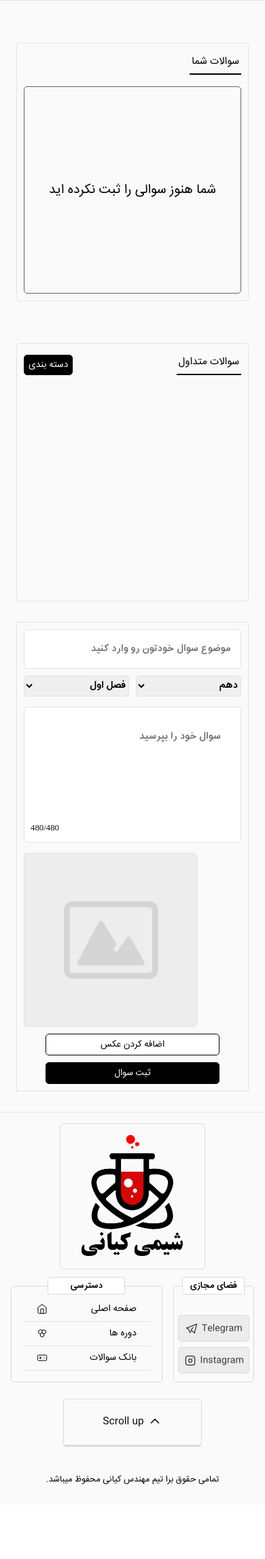
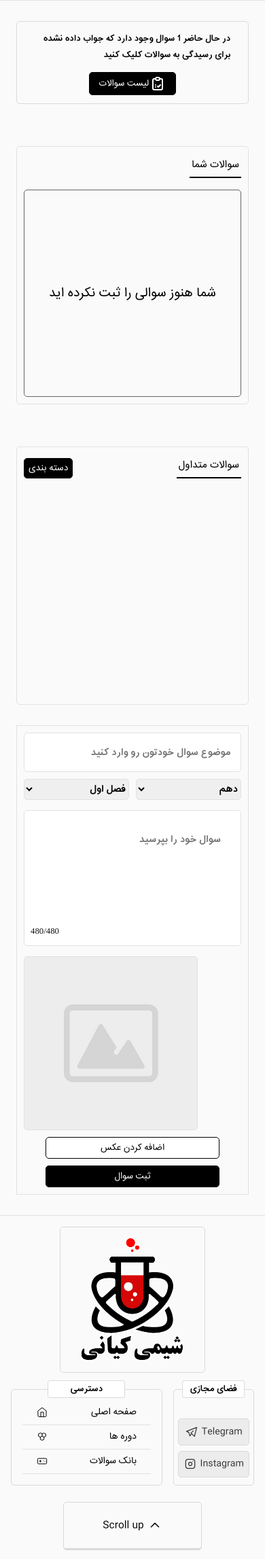
Before and after one commit to Bqrdiwa/Chemistry, a Django app: page /solution/ in a window 390 px wide. Shown: the part 108-2402 px from the top of the page at 68% size. Before the commit the page ends 2292 px from the top, so only its background shows below. Run offline with Django 4.2, Linux system fonts and the light colour scheme; a user stored in the database is signed in; data comes from the database, SQL or seed files in the repository; parts of the project's set-up code (start-up, migrations or seed data) failed here and were passed over.

Commit message:
added (notanswered_solutions) to solution section

```diff
--- a/main/home/templates/home/base.html
+++ b/main/home/templates/home/base.html
@@ -461,7 +461,9 @@
 
     }
 
-
+    main {
+        min-height: 100%;
+    }
 </style>
 
 <script>
--- a/main/home/templates/home/solution.html
+++ b/main/home/templates/home/solution.html
@@ -17,6 +17,55 @@
     var allitems = {}
 </script>
 <main>
+    <style>
+        * {
+            transition: all 0s ease;
+        }
+        .solutionist-admin {
+            display: flex;
+            padding: 1em 2em;
+            align-items: center;
+            border: 1px solid #dadada;
+            font-size: .8rem;
+            border-radius: 5px;
+            margin-top: 30px;
+            font-family: IRSansB;
+            justify-content: space-between;
+        }
+
+        .solutionist-admin > button {
+            transition: all 300ms ease;
+        }
+
+        .solutionist-admin > button > svg {
+            stroke-width: 1.5px;
+        }
+
+        @media only screen and (max-width:767px){
+            .solutionist-admin {
+                flex-direction: column-reverse;
+                gap: 1em;
+                text-align: right;
+            }
+        }
+
+    </style>
+    <div class="solutionist-admin">
+        <a href="{%url 'not-answered-questions'%}">
+        <button style="padding: .3em 1em; display: flex;align-items: center;justify-content: center;gap: .1em;">لیست سوالات
+            <svg xmlns="http://www.w3.org/2000/svg" class="icon icon-tabler icon-tabler-checkup-list" width="24" height="24" viewBox="0 0 24 24" stroke-width="2" stroke="currentColor" fill="none" stroke-linecap="round" stroke-linejoin="round">
+                <path stroke="none" d="M0 0h24v24H0z" fill="none"></path>
+                <path d="M9 5h-2a2 2 0 0 0 -2 2v12a2 2 0 0 0 2 2h10a2 2 0 0 0 2 -2v-12a2 2 0 0 0 -2 -2h-2"></path>
+                <path d="M9 3m0 2a2 2 0 0 1 2 -2h2a2 2 0 0 1 2 2v0a2 2 0 0 1 -2 2h-2a2 2 0 0 1 -2 -2z"></path>
+                <path d="M9 14h.01"></path>
+                <path d="M9 17h.01"></path>
+                <path d="M12 16l1 1l3 -3"></path>
+             </svg>
+            </button>
+        </a>
+        در حال حاضر {{not_answered_c}} سوال وجود دارد که جواب داده نشده برای رسیدگی به سوالات کلیک کنید
+
+    </div>
     <div class="loading-container" id="like-loading">
         <div class="loading-pulse">
             </div>
@@ -158,6 +207,7 @@
             </div>
         </div>
     </div>
+
     <div class="add-question-container">
         <div class="loading-container" id="loading-container">
             <div class="loading-pulse">
--- a/main/home/urls.py
+++ b/main/home/urls.py
@@ -1,5 +1,5 @@
 from django.urls import path
-from .views import Home,  Announcement,Solution_view,informationBank, Solution_Question_view, Question_view, Plans_view, Question_bank,virtualExamPage,  VirtualExam, virtualExamResultQuestions
+from .views import Home,  Announcement,Solution_view,informationBank,Solution_Not_Answered, Solution_Question_view, Question_view, Plans_view, Question_bank,virtualExamPage,  VirtualExam, virtualExamResultQuestions
 
 
 urlpatterns = [
@@ -8,6 +8,7 @@ urlpatterns = [
     path('announcment/',Announcement,name= 'announcment'),
     path('solution/',Solution_view,name= 'solution'),
     path('solution/question-<str:pk>/', Solution_Question_view, name='solution-question'),
+    path('solution/notanswered-questions/', Solution_Not_Answered, name='not-answered-questions'),
     path('plans/', Plans_view, name='plans'),
     path('questionbank/', Question_bank, name='question-bank'),
     path('questionbank/virtualexam/', VirtualExam, name='virtual-exam'),
--- a/main/home/views.py
+++ b/main/home/views.py
@@ -6,7 +6,7 @@ from .models import Solution, Answer, SolutionLike, Plan
 from jdatetime import datetime
 from django.utils import timezone as Tz
 from pytz import timezone
-from .decorators import virtualExamNotEnded, BasePlanReq
+from .decorators import virtualExamNotEnded, BasePlanReq, SolutionistView
 from django.core.paginator import Paginator
 from exam.models import Question, virtualExam
 from django.db.models import Q
@@ -123,7 +123,36 @@ def Solution_view(request):
             context['otherQs'] = publishedQs
         if your_S.count() > 0:
             context['myQs'] = myquestions
+
+        not_answeredQs = Solution.objects.filter(position = 'باز').count()
+        context['not_answered_c'] = not_answeredQs
         return render(request, 'home/solution.html',context=context)
+
+@login_required
+@SolutionistView
+def Solution_Not_Answered(request):
+    context = {'title':'notAnswered-Qs', 'HT':'سوالات بی جواب'}
+    questions = Solution.objects.filter(position = 'باز').order_by('-create_time')
+    q_list = []
+    for q in questions:
+        dc = q.create_time
+        ltz = timezone('Asia/Tehran')
+        dc = dc.astimezone(ltz)
+        pdt = datetime.fromgregorian(datetime = dc)
+        time = pdt.strftime('%Y/%m/%d')
+        data =  {
+                'title': q.title,
+                'time':time,
+                'pos':q.position,
+                'pk':q.pk,
+                'grade':q.grade,
+                'unit':q.unit,
+            }
+        if q.moredata:
+            data['MD'] = q.moredata.url
+        q_list.append(data)
+    context['questions'] = q_list
+    return render(request, 'home/s_notanswered.html', context)
 @login_required
 @BasePlanReq
 def Solution_Question_view(request, pk):
```
Also changed, not shown: main/home/decorators.py (+10 -0 lines), main/home/templates/home/s_notanswered.html (added, +84 -0 lines).
